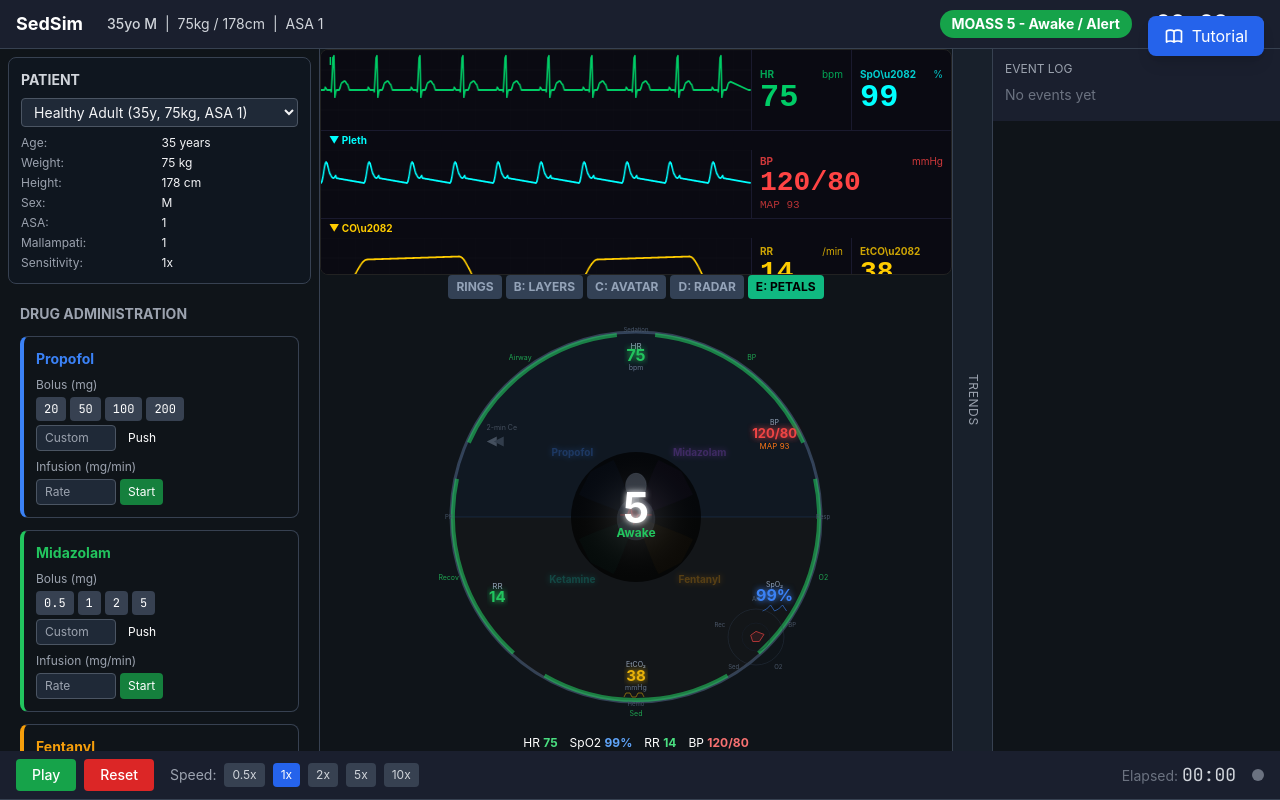
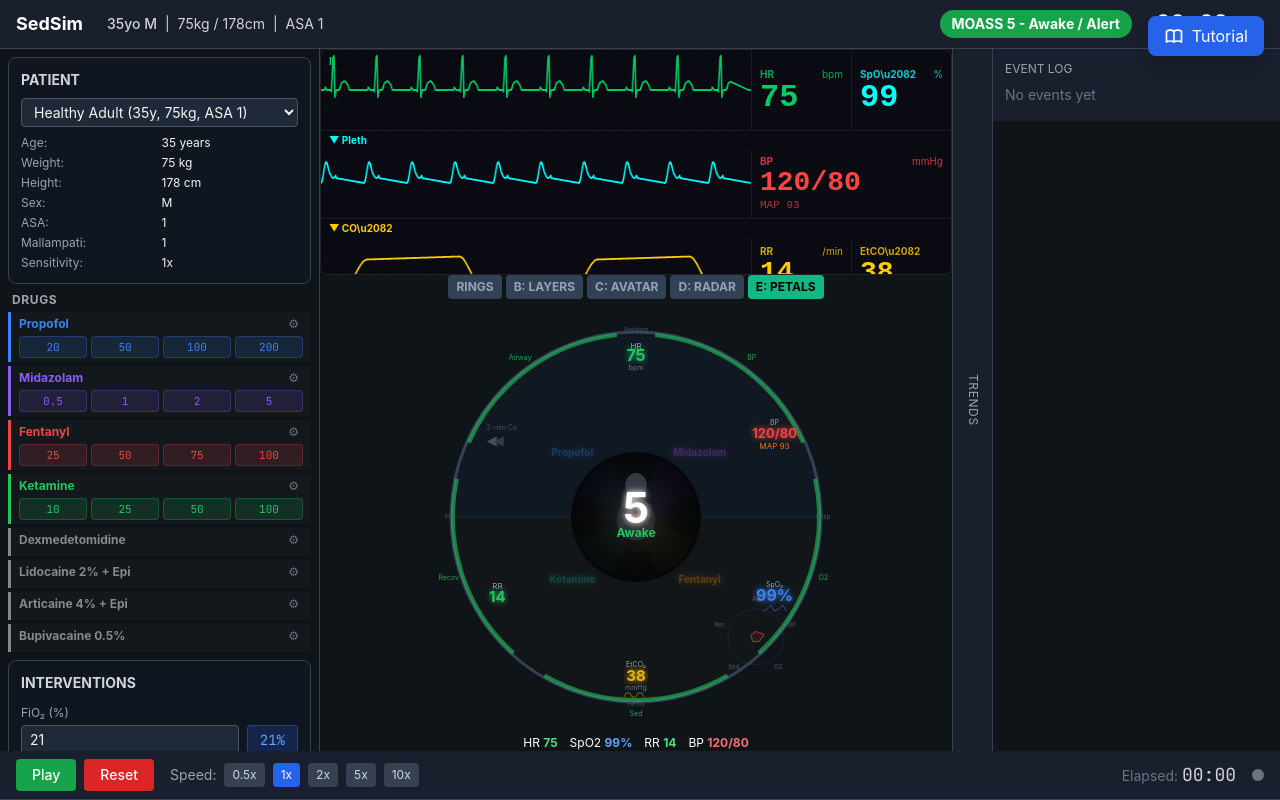
Before and after one commit to Gengyveusa/sedsim, a React (Vite) app: page / in a window 1280 px wide. Built offline with nearby package versions, Linux system fonts and the light colour scheme.

Commit message:
feat: compact DrugPanel with color-coded cards, collapsible infusion

```diff
--- a/src/components/DrugPanel.tsx
+++ b/src/components/DrugPanel.tsx
@@ -3,13 +3,23 @@
 import { DRUG_LIST } from '../engine/drugs';
 import { DrugParams } from '../types';
 
-function DrugCard({ drug }: { drug: DrugParams }) {
+// Drug-specific colors for visual identification
+const DRUG_COLORS: Record<string, string> = {
+  propofol: '#3b82f6',
+  midazolam: '#8b5cf6',
+  fentanyl: '#ef4444',
+  ketamine: '#22c55e',
+};
+
+function CompactDrugCard({ drug }: { drug: DrugParams }) {
   const { administerBolus, startInfusion, stopInfusion, infusions, pkStates } = useSimStore();
-  const [bolusDose, setBolusDose] = useState('');
+  const [showCustom, setShowCustom] = useState(false);
+  const [customDose, setCustomDose] = useState('');
   const [infRate, setInfRate] = useState('');
   const drugKey = drug.name.toLowerCase();
   const infusion = infusions[drugKey];
   const ce = pkStates[drugKey]?.ce || 0;
+  const color = DRUG_COLORS[drugKey] || '#888';
 
   const presetDoses: Record<string, number[]> = {
     propofol: [20, 50, 100, 200],
@@ -19,74 +29,99 @@
   };
 
   return (
-    <div className="border border-gray-700 rounded-lg p-3 mb-3" style={{ borderLeftColor: drug.color, borderLeftWidth: 4 }}>
-      <div className="flex items-center justify-between mb-2">
-        <h3 className="font-bold text-sm" style={{ color: drug.color }}>{drug.name}</h3>
+    <div className="mb-1" style={{ borderLeft: `3px solid ${color}`, background: 'rgba(255,255,255,0.02)' }}>
+      {/* Header: Drug name + Ce + expand toggle */}
+      <div className="flex items-center px-2 py-1">
+        <span className="font-bold text-xs" style={{ color, minWidth: 70 }}>{drug.name}</span>
         {ce > 0.001 && (
-          <span className="text-xs font-mono text-gray-400">Ce: {ce.toFixed(3)}</span>
+          <span className="text-xs font-mono text-gray-500 ml-1">Ce:{ce.toFixed(2)}</span>
         )}
+        {infusion?.isRunning && (
+          <span className="text-xs ml-1 animate-pulse" style={{ color: '#22c55e' }}>
+            \u25CF {infusion.rate}{drug.unit}/min
+          </span>
+        )}
+        <div className="flex-1" />
+        <button
+          onClick={() => setShowCustom(!showCustom)}
+          className="text-gray-500 hover:text-white text-xs px-1"
+          title="Custom dose / Infusion"
+        >
+          {showCustom ? '\u25B2' : '\u2699'}
+        </button>
       </div>
 
-      {/* Bolus Controls */}
-      <div className="mb-2">
-        <div className="text-xs text-gray-400 mb-1">Bolus ({drug.unit})</div>
-        <div className="flex gap-1 mb-1 flex-wrap">
+      {/* Preset bolus buttons - always visible, single compact row */}
+      <div className="flex gap-1 px-2 pb-1">
         {(presetDoses[drugKey] || []).map(dose => (
-            <button key={dose}
+          <button
+            key={dose}
             onClick={() => administerBolus(drugKey, dose)}
-              className="px-2 py-1 bg-gray-700 hover:bg-gray-600 rounded text-xs font-mono"
+            className="flex-1 py-0.5 rounded text-xs font-mono hover:brightness-125 transition-all"
+            style={{ background: `${color}22`, color, border: `1px solid ${color}44`, fontSize: 11 }}
           >
             {dose}
           </button>
         ))}
       </div>
-        <div className="flex gap-1">
-          <input type="number" value={bolusDose}
-            onChange={(e) => setBolusDose(e.target.value)}
-            placeholder="Custom"
-            className="w-20 px-2 py-1 bg-gray-800 rounded text-xs border border-gray-600"
+
+      {/* Expandable: Custom dose + Infusion controls */}
+      {showCustom && (
+        <div className="px-2 pb-1.5 space-y-1" style={{ background: 'rgba(0,0,0,0.2)' }}>
+          {/* Custom bolus */}
+          <div className="flex gap-1 items-center">
+            <span className="text-xs text-gray-500 w-12">Bolus</span>
+            <input
+              type="number"
+              value={customDose}
+              onChange={(e) => setCustomDose(e.target.value)}
+              placeholder={drug.unit}
+              className="flex-1 px-1.5 py-0.5 bg-gray-800 rounded text-xs border border-gray-700 font-mono"
+              style={{ maxWidth: 70 }}
             />
-          <button onClick={() => { if (bolusDose) { administerBolus(drugKey, Number(bolusDose)); setBolusDose(''); } }}
-            className="px-2 py-1 bg-sim-accent hover:bg-blue-600 rounded text-xs"
+            <button
+              onClick={() => { if (customDose) { administerBolus(drugKey, Number(customDose)); setCustomDose(''); } }}
+              className="px-2 py-0.5 rounded text-xs font-bold"
+              style={{ background: `${color}33`, color, border: `1px solid ${color}` }}
             >Push</button>
           </div>
-      </div>
-
-      {/* Infusion Controls */}
-      <div>
-        <div className="text-xs text-gray-400 mb-1">Infusion ({drug.unit}/min)</div>
-        <div className="flex gap-1">
-          <input type="number" value={infRate}
+          {/* Infusion */}
+          <div className="flex gap-1 items-center">
+            <span className="text-xs text-gray-500 w-12">Infuse</span>
+            <input
+              type="number"
+              value={infRate}
               onChange={(e) => setInfRate(e.target.value)}
-            placeholder="Rate"
-            className="w-20 px-2 py-1 bg-gray-800 rounded text-xs border border-gray-600"
+              placeholder={`${drug.unit}/min`}
+              className="flex-1 px-1.5 py-0.5 bg-gray-800 rounded text-xs border border-gray-700 font-mono"
+              style={{ maxWidth: 70 }}
             />
             {!infusion?.isRunning ? (
-            <button onClick={() => { if (infRate) startInfusion(drugKey, Number(infRate)); }}
-              className="px-2 py-1 bg-green-700 hover:bg-green-600 rounded text-xs"
+              <button
+                onClick={() => { if (infRate) startInfusion(drugKey, Number(infRate)); }}
+                className="px-2 py-0.5 bg-green-800 hover:bg-green-700 rounded text-xs"
               >Start</button>
             ) : (
-            <button onClick={() => stopInfusion(drugKey)}
-              className="px-2 py-1 bg-red-700 hover:bg-red-600 rounded text-xs"
+              <button
+                onClick={() => stopInfusion(drugKey)}
+                className="px-2 py-0.5 bg-red-800 hover:bg-red-700 rounded text-xs"
               >Stop</button>
             )}
           </div>
-        {infusion?.isRunning && (
-          <div className="text-xs text-green-400 mt-1 animate-pulse">
-            Running: {infusion.rate} {infusion.unit}
         </div>
       )}
-      </div>
     </div>
   );
 }
 
-export default  function DrugPanel() {
+export default function DrugPanel() {
   return (
-    <div className="p-3">
-      <h2 className="text-sm font-bold text-gray-400 uppercase mb-3">Drug Administration</h2>
+    <div>
+      <div className="text-xs font-bold text-gray-400 uppercase tracking-wider mb-1 px-1">
+        Drugs
+      </div>
       {DRUG_LIST.map(drug => (
-        <DrugCard key={drug.name} drug={drug} />
+        <CompactDrugCard key={drug.name} drug={drug} />
       ))}
     </div>
   );
```
Lines whose indentation alone changed are shown as unchanged.
